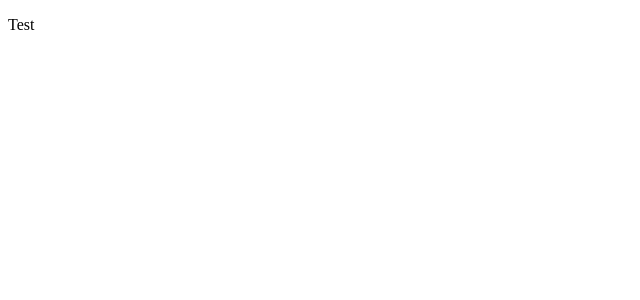
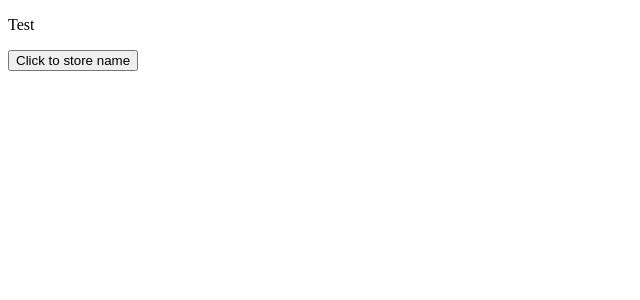
Before and after one commit to kngkiro/ng-training, an Angular app: page / in a window 1280 px wide. Shown: the top 300 px of the page, without its empty margins (0-640 px from the left). Built offline with nearby package versions, Linux system fonts and the light colour scheme.

Commit message:
2 files modified

```diff
--- a/src/app/app.component.html
+++ b/src/app/app.component.html
@@ -1 +1,2 @@
 <p>Test</p>
+<button (click)="storeName()">Click to store name</button>
--- a/src/app/app.component.ts
+++ b/src/app/app.component.ts
@@ -7,4 +7,11 @@ import { Component } from '@angular/core';
 })
 export class AppComponent {
   title = 'ng-training2';
-}
+  key: string = 'Name';
+  myItem!: string;
+
+  storeName() {
+    localStorage.setItem(this.key, 'Angular');
+    this.myItem = localStorage.getItem(this.key);
+  }
+  }
```
